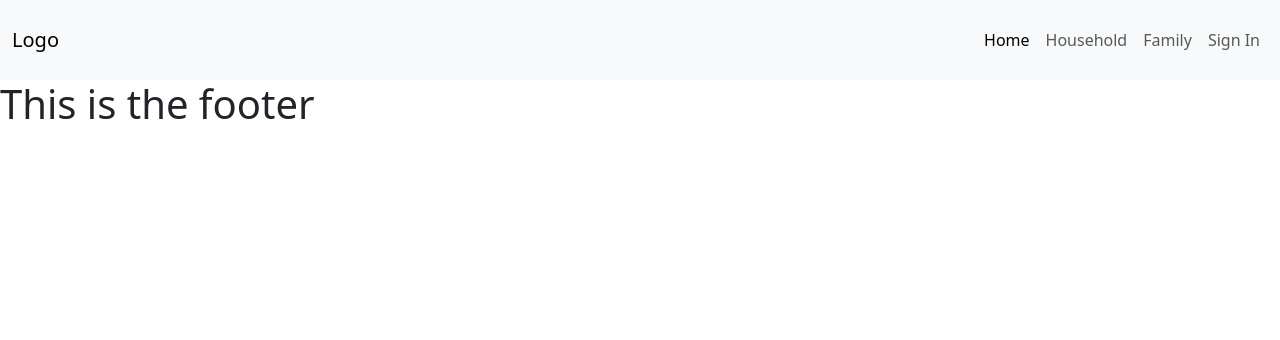
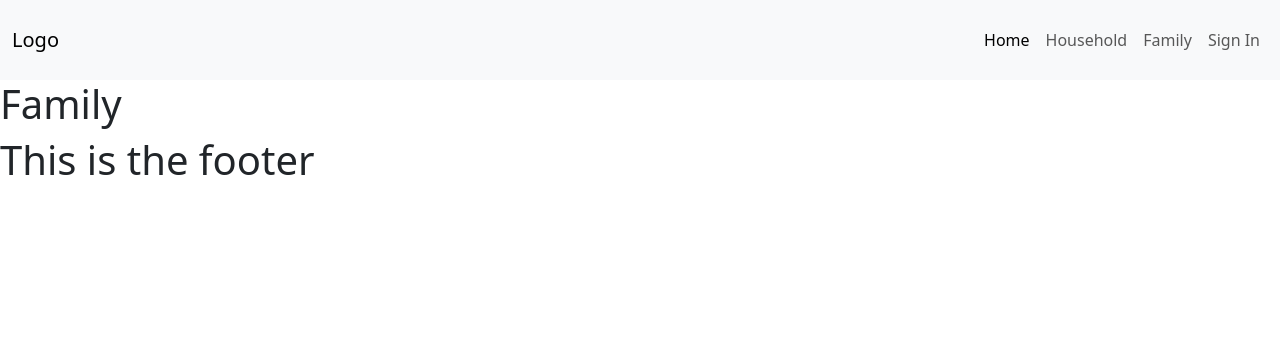
Before and after one commit to llewellynksj/hackteam4, a Django app: template family/templates/family.html in a window 1280 px wide. Shown: the top 340 px of the page. Run offline with Django 5.2, Linux system fonts and the light colour scheme; the template is opened without the code that fills it, so the values that code supplies are empty.

Commit message:
Add urls for family app

```diff
--- a/family/templates/family.html
+++ b/family/templates/family.html
@@ -2,5 +2,8 @@
 
 {% block content %}
 
+<div>
+  <h1>Family</h1>
+</div>
 
 {% endblock %}
--- /dev/null
+++ b/family/urls.py
@@ -0,0 +1,6 @@
+from django.urls import path
+from . import views
+
+urlpatterns = [
+  path('', views.display_family, name='family'),
+]
--- a/team4/urls.py
+++ b/team4/urls.py
@@ -22,4 +22,5 @@ urlpatterns = [
     path('accounts/', include('allauth.urls')),
     path('admin/', admin.site.urls),
     path('household/', include('household.urls')),
+    path('family/', include('family.urls')),
 ]
```
Also changed, not shown: family/views.py (+6 -1 lines).
